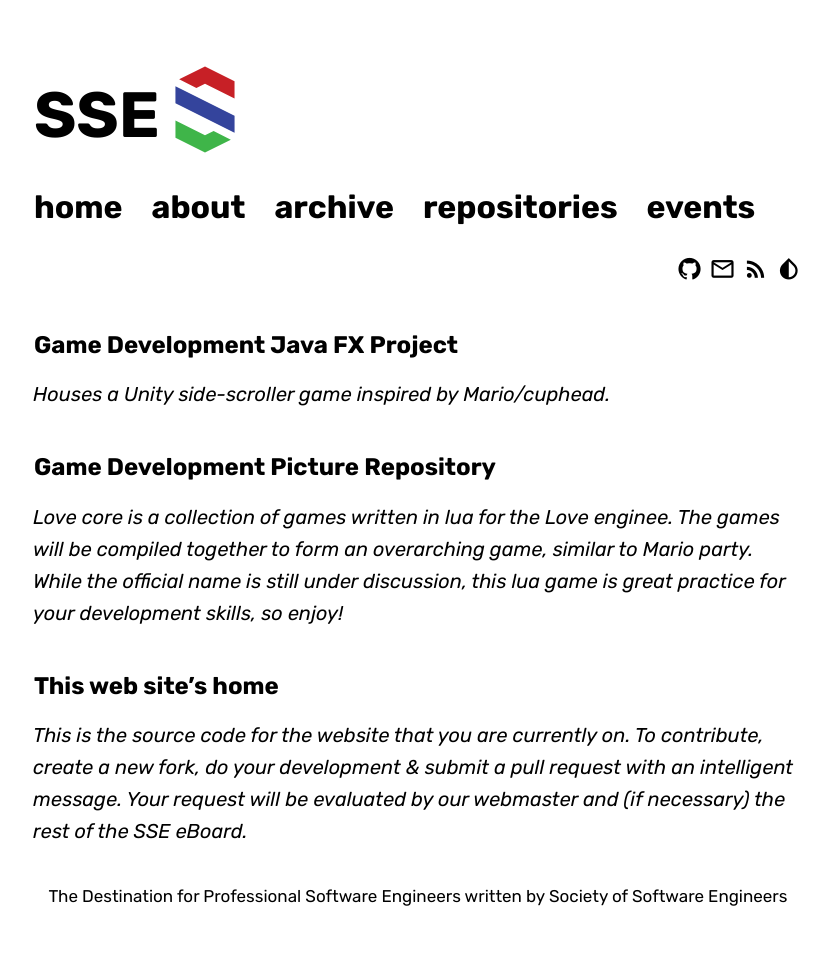
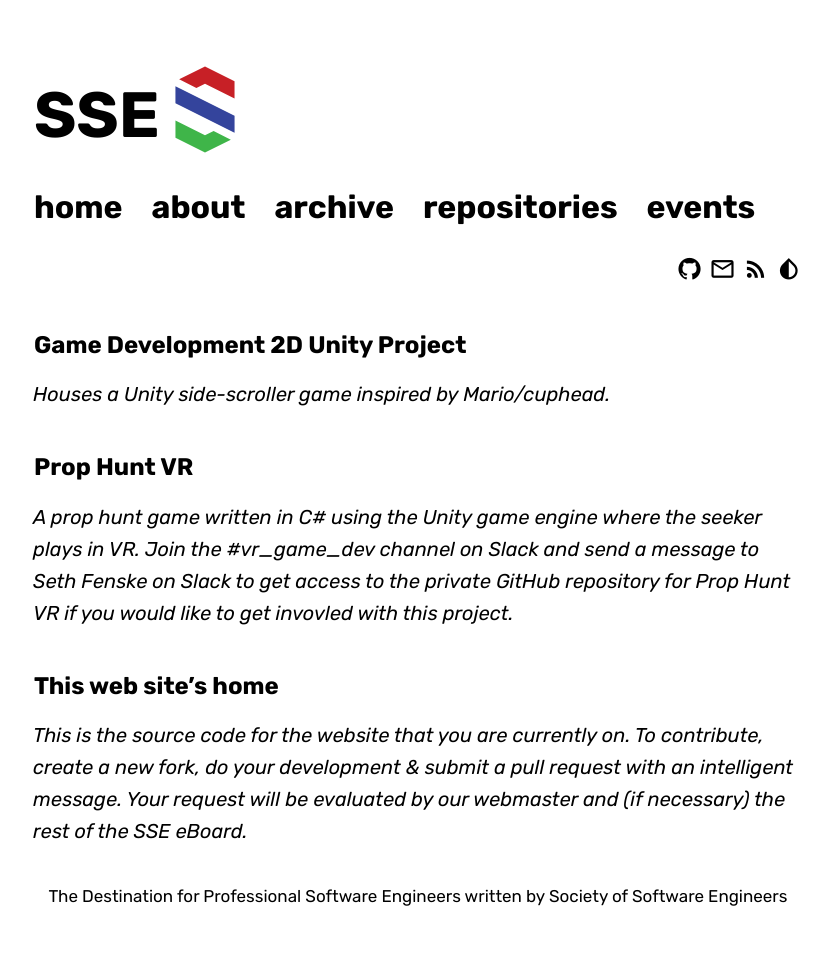
Before and after one commit to msoe-sse/msoe-sse.github.io, a Jekyll site: the page built from _repositories/2018-game-dev-repos.md, in a window 1280 px wide. Shown: the whole page, without its empty margins (222-1051 px from the left). Built offline with Jekyll 4.4.1, drawn with Linux system fonts in a browser that asks for light colours; some web fonts are replaced.

Commit message:
Updated Game Dev Repository information

```diff
--- a/_repositories/2018-game-dev-repos.md
+++ b/_repositories/2018-game-dev-repos.md
@@ -6,12 +6,12 @@
 
 
 
-## [Game Development Java FX Project](https://github.com/GracieHorton/gamedev_javafxproject)
+## [Game Development 2D Unity Project](https://github.com/GracieHorton/gamedev_javafxproject)
 
 >Houses a Unity side-scroller game inspired by Mario/cuphead.
 
-## [Game Development Picture Repository](https://github.com/Acais/LoveCore)
->Love core is a collection of games written in lua for the Love enginee. The games will be compiled together to form an overarching game, similar to Mario party. While the official name is still under discussion, this lua game is great practice for your development skills, so enjoy!
+## Prop Hunt VR
+>A prop hunt game written in C# using the Unity game engine where the seeker plays in VR. Join the [#vr_game_dev](https://msoe-sse.slack.com/messages/CD9MUUGP3/) channel on Slack and send a message to Seth Fenske on Slack to get access to the private GitHub repository for Prop Hunt VR if you would like to get invovled with this project.
 
 
 ## [This web site's home](https://github.com/msoe-sse/msoe-sse.github.io)
```
